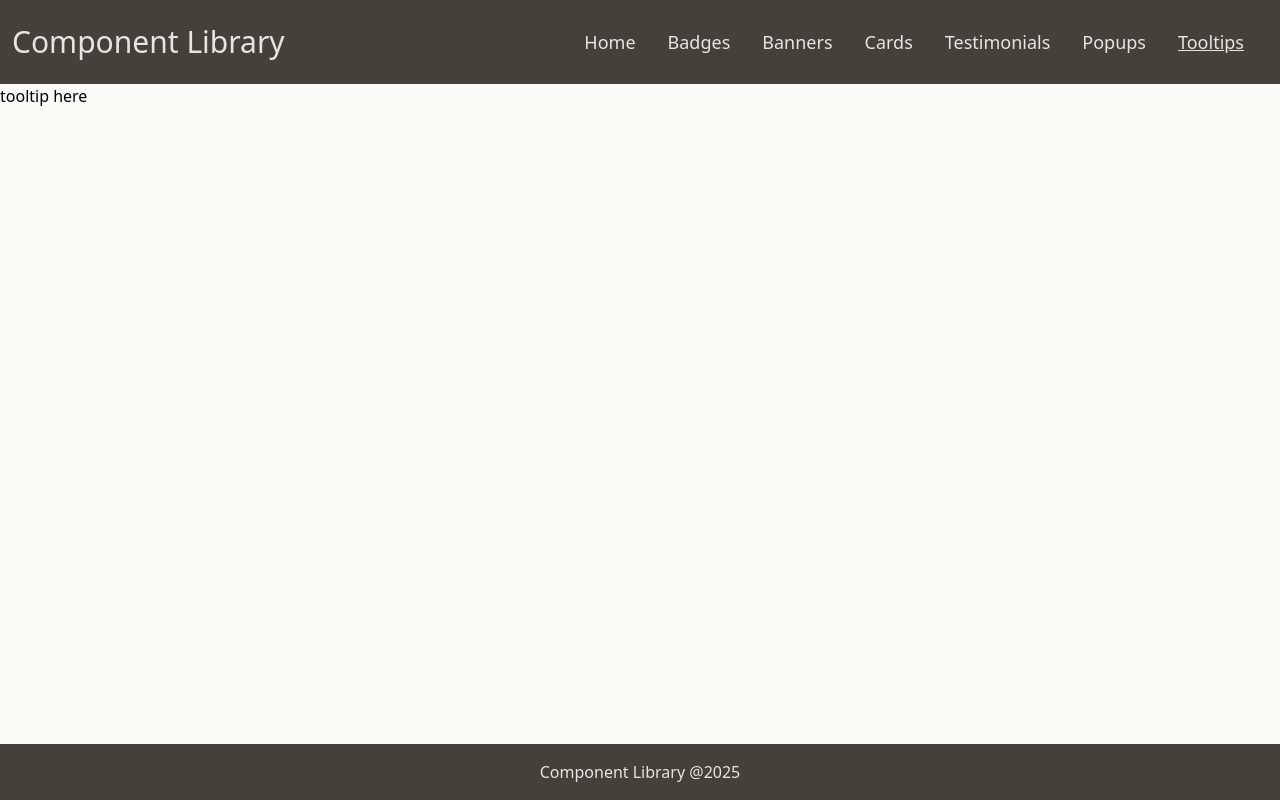
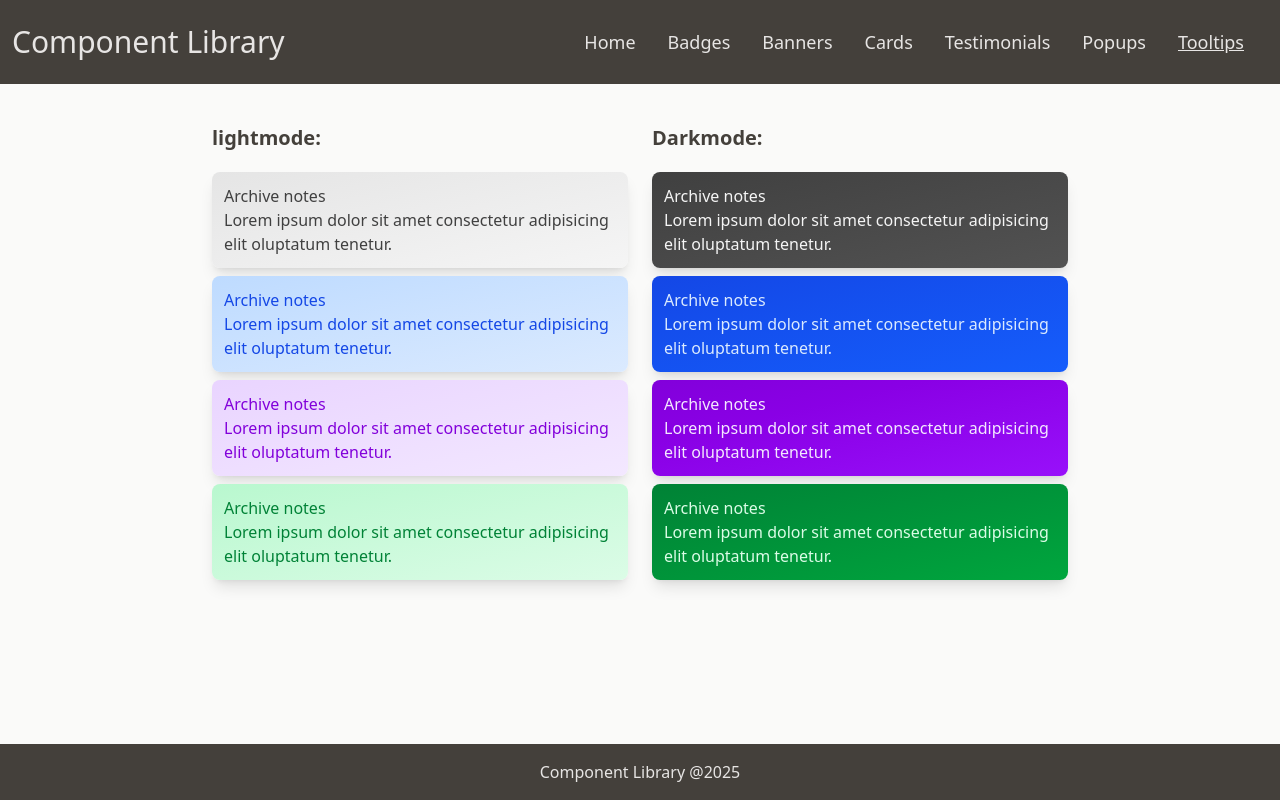
Before and after one commit to gyo82v/scrimba-component-library, a React (Vite) app: page /tooltips in a window 1280 px wide. Built offline with nearby package versions, Linux system fonts and the light colour scheme.

Commit message:
feat: add Tooltip.jsx

```diff
--- /dev/null
+++ b/src/components/Tooltip.jsx
@@ -0,0 +1,29 @@
+export default function Tooltip({variant = "default", darkmode = false, title, children}){
+
+    const variants = {
+        default : `from-neutral-200 to-neutral-100 text-neutral-700`,
+        blue : `from-blue-200 to-blue-100 text-blue-700`,
+        purple : `from-purple-200 to-purple-100 text-purple-700`,
+        green : `from-green-200 to-green-100 text-green-700`
+
+    }
+    const darkVariants = {
+        default : `from-neutral-700 to-neutral-600 text-neutral-100`,
+        blue : `from-blue-700 to-blue-600 text-blue-100`,
+        purple : `from-purple-700 to-purple-600 text-purple-100`,
+        green : `from-green-700 to-green-600 text-green-100`
+    }
+
+    const container = `bg-gradient-to-br p-3 rounded-lg shadow-lg
+                       ${!darkmode ? variants[variant] : darkVariants[variant]}`
+    return(
+        <section className={container}>
+            <div></div>
+            <div>
+                <p>{title}</p>
+                <p>{children}</p>
+            </div>
+        </section>
+    )
+
+}
--- a/src/pages/Tooltips.jsx
+++ b/src/pages/Tooltips.jsx
@@ -1,5 +1,46 @@
+import Tooltip from "../components/Tooltip"
+
 export default function Tooltips(){
+    const container = `flex flex-col items-center gap-6 mt-6 px-4 lg:flex-row lg:justify-center lg:mt-10`
+    const section = `w-11/12 lg:w-4/12`
+    const sectionTools = `flex flex-wrap gap-2`
+    const h2 = `font-bold text-xl text-stone-700 mb-2 lg:mb-5`
     return(
-        <h1>tooltip here</h1>
+        <section className={container}>
+            <section className={section}>
+                <h2 className={h2}>lightmode:</h2>
+                <section className={sectionTools}>
+                    <Tooltip title="Archive notes">
+                        Lorem ipsum dolor sit amet consectetur adipisicing elit oluptatum tenetur.
+                    </Tooltip>
+                    <Tooltip title="Archive notes" variant="blue">
+                        Lorem ipsum dolor sit amet consectetur adipisicing elit oluptatum tenetur.
+                    </Tooltip>
+                    <Tooltip title="Archive notes" variant="purple">
+                        Lorem ipsum dolor sit amet consectetur adipisicing elit oluptatum tenetur.
+                    </Tooltip>
+                    <Tooltip title="Archive notes" variant="green">
+                        Lorem ipsum dolor sit amet consectetur adipisicing elit oluptatum tenetur.
+                    </Tooltip>
+                </section>
+            </section>
+            <section className={section}>
+                <h2 className={h2}>Darkmode:</h2>
+                <section className={sectionTools}>
+                <Tooltip title="Archive notes" darkmode>
+                    Lorem ipsum dolor sit amet consectetur adipisicing elit oluptatum tenetur.
+                </Tooltip>
+                <Tooltip title="Archive notes" variant="blue" darkmode>
+                    Lorem ipsum dolor sit amet consectetur adipisicing elit oluptatum tenetur.
+                </Tooltip>
+                <Tooltip title="Archive notes" variant="purple" darkmode>
+                    Lorem ipsum dolor sit amet consectetur adipisicing elit oluptatum tenetur.
+                </Tooltip>
+                <Tooltip title="Archive notes" variant="green" darkmode>
+                    Lorem ipsum dolor sit amet consectetur adipisicing elit oluptatum tenetur.
+                </Tooltip>
+                </section>
+            </section>
+        </section>
     )
 }
```
